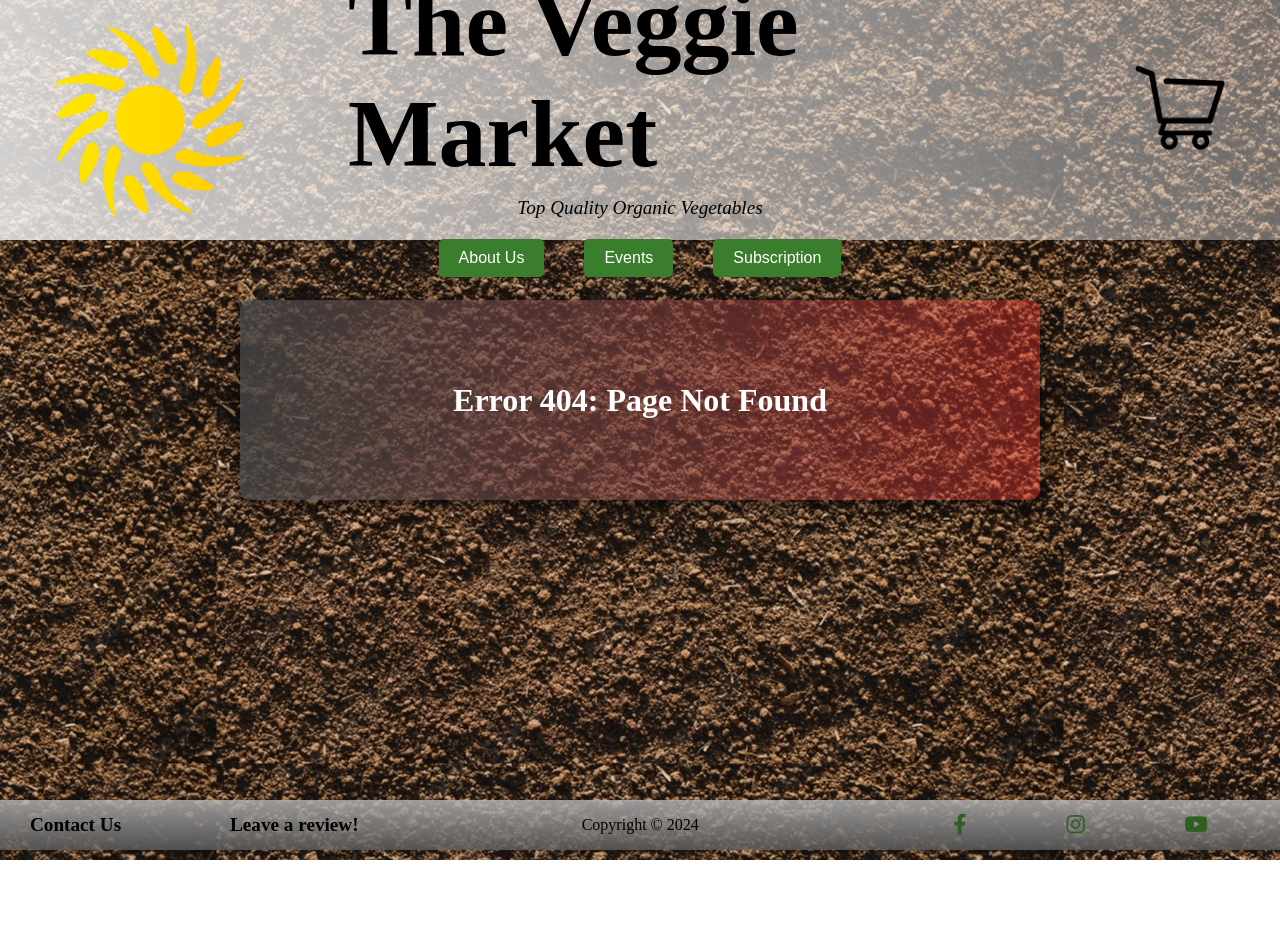
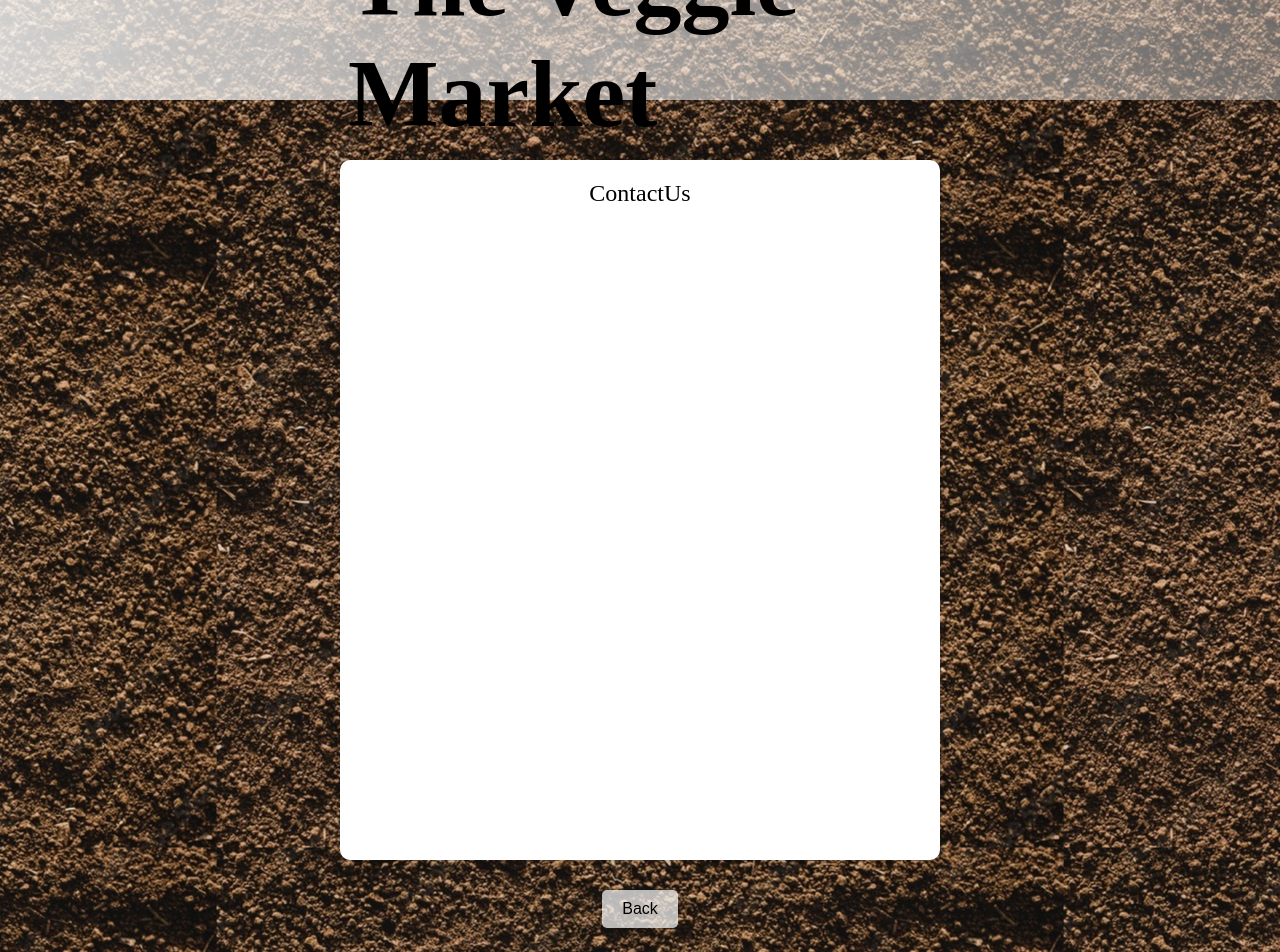
Before and after one commit to edugz/VeggieMarket-App, a React (Vite) app: page /contact-us in a window 1280 px wide. Before the commit this address had no page. Shown: the top 952 px of the page. Before the commit the page ends 860 px from the top, so only its background shows below. Built offline with nearby package versions, Linux system fonts and the light colour scheme; a web font is replaced by a local one.

Commit message:
Added and linked Contact and Review Page Comps

```diff
--- a/src/components/App/App.jsx
+++ b/src/components/App/App.jsx
@@ -14,6 +14,8 @@ import AboutUs from "../Pages/AboutUs/AboutUs";
 import ShoppingCart from "../Pages/ShoppingCart/ShoppingCart";
 import NotFound from "../Pages/NotFound/NotFound";
 import ScrollToTop from "../Pages/ScrollToTop.jsx";
+import LeaveReview from "../Pages/LeaveReview/LeaveReview.jsx";
+import ContactUs from "../Pages/ContactUs/ContactUs.jsx";
 
 /**************************************************************/
 
@@ -62,6 +64,8 @@ function App() {
               />
             }
           />
+          <Route path="contact-us" element={<ContactUs />} />
+          <Route path="/leave-a-review" element={<LeaveReview />} />
           <Route path="*" element={<NotFound />} />
         </Routes>
         <Footer />
--- a/src/components/Footer/Footer.css
+++ b/src/components/Footer/Footer.css
@@ -11,6 +11,15 @@
 .footer-container p {
   padding: 10px 30px;
   min-width: 200px;
+  color: black;
+}
+
+.footer-container .page-links:hover {
+  color: #313131;
+}
+
+.footer-container .page-links:active {
+  color: #636363;
 }
 
 .footer-container .contact-review {
--- a/src/components/Footer/Footer.jsx
+++ b/src/components/Footer/Footer.jsx
@@ -1,4 +1,5 @@
 import React from "react";
+import { Link } from "react-router-dom";
 import "./Footer.css";
 
 function Footer() {
@@ -6,8 +7,12 @@ function Footer() {
   return (
     <div className="footer-container">
       <div className="contact-review">
-        <p>Contact Us </p>
-        <p>Leave a review!</p>
+        <Link to="/contact-us" style={{ textDecoration: "none" }}>
+          <p className="page-links"> Contact Us </p>
+        </Link>
+        <Link to="leave-a-review" style={{ textDecoration: "none" }}>
+          <p className="page-links">Leave a review!</p>
+        </Link>
       </div>
       <div>
         <p>Copyright © {currentYear}</p>
--- a/src/components/Header/Header.jsx
+++ b/src/components/Header/Header.jsx
@@ -48,9 +48,17 @@ function Header({ cartCount, handleSearchChange }) {
     }
   }, [searchInputValue]);
 
-  const headerClass = `header-container ${isShrunk ? "shrink" : ""} ${
-    location.pathname === "/about-us" ? "while-about" : ""
-  } ${location.pathname === "/shopping-cart" ? "while-about" : ""}`;
+  const locationPath = location.pathname;
+
+  const headerClass = `header-container ${isShrunk ? "shrink" : ""}
+  } ${
+    locationPath === "/about-us" ||
+    locationPath === "/shopping-cart" ||
+    locationPath === "/contact-us" ||
+    locationPath === "/leave-a-review"
+      ? "while-about"
+      : ""
+  }`;
 
   return (
     <div className={headerClass}>
@@ -70,7 +78,7 @@ function Header({ cartCount, handleSearchChange }) {
           <Link to="/about-us" style={{ textDecoration: "none" }}>
             <button>About Us</button>
           </Link>
-          <button>Events</button>
+          <button>Gallery</button>
           <button>Subscription</button>
         </div>
       </div>
--- /dev/null
+++ b/src/components/Pages/ContactUs/ContactUs.css
@@ -0,0 +1,47 @@
+.contact-us-main {
+  display: flex;
+  flex-direction: column;
+  justify-content: center;
+  align-items: center;
+  min-height: 100vh;
+  text-align: center;
+  font-size: 1.5rem;
+  padding: 160px 0 40px 0;
+}
+
+.contact-us {
+  background-color: white;
+  padding: 20px;
+  border-radius: 10px;
+  min-width: 600px;
+  min-height: 700px;
+  box-shadow: 0 2px 10px rgba(0, 0, 0, 0.1);
+  display: flex;
+  flex-direction: column;
+  justify-content: space-between;
+}
+
+.go-back-button {
+  margin: 30px 0px 0px;
+  padding: 10px 20px;
+  font-size: 1rem;
+  color: #000000;
+  background: linear-gradient(
+    to right,
+    rgba(255, 255, 255, 0.7),
+    rgba(255, 255, 255, 0.7)
+  );
+  border: none;
+  border-radius: 5px;
+  cursor: pointer;
+  transition: background-color 0.3s ease, transform 0.2s ease;
+}
+
+.go-back-button:hover {
+  background-color: #d4d4d4;
+}
+
+.go-back-button:active {
+  background-color: #b0b0b0;
+  transform: translateY(1px);
+}
--- /dev/null
+++ b/src/components/Pages/ContactUs/ContactUs.jsx
@@ -0,0 +1,16 @@
+import React from "react";
+import { Link } from "react-router-dom";
+import "./ContactUs.css";
+
+function ContactUs() {
+  return (
+    <div className="contact-us-main">
+      <div className="contact-us">ContactUs</div>
+      <Link to="/">
+        <button className="go-back-button">Back</button>
+      </Link>
+    </div>
+  );
+}
+
+export default ContactUs;
--- /dev/null
+++ b/src/components/Pages/LeaveReview/LeaveReview.css
@@ -0,0 +1,47 @@
+.leave-review-main {
+  display: flex;
+  flex-direction: column;
+  justify-content: center;
+  align-items: center;
+  min-height: 100vh;
+  text-align: center;
+  font-size: 1.5rem;
+  padding: 160px 0 40px 0;
+}
+
+.leave-review {
+  background-color: white;
+  padding: 20px;
+  border-radius: 10px;
+  min-width: 600px;
+  min-height: 700px;
+  box-shadow: 0 2px 10px rgba(0, 0, 0, 0.1);
+  display: flex;
+  flex-direction: column;
+  justify-content: space-between;
+}
+
+.go-back-button {
+  margin: 30px 0px 0px;
+  padding: 10px 20px;
+  font-size: 1rem;
+  color: #000000;
+  background: linear-gradient(
+    to right,
+    rgba(255, 255, 255, 0.7),
+    rgba(255, 255, 255, 0.7)
+  );
+  border: none;
+  border-radius: 5px;
+  cursor: pointer;
+  transition: background-color 0.3s ease, transform 0.2s ease;
+}
+
+.go-back-button:hover {
+  background-color: #d4d4d4;
+}
+
+.go-back-button:active {
+  background-color: #b0b0b0;
+  transform: translateY(1px);
+}
--- /dev/null
+++ b/src/components/Pages/LeaveReview/LeaveReview.jsx
@@ -0,0 +1,16 @@
+import React from "react";
+import { Link } from "react-router-dom";
+import "./LeaveReview.css";
+
+function LeaveReview() {
+  return (
+    <div className="leave-review-main">
+      <div className="leave-review">LeaveReview</div>
+      <Link to="/">
+        <button className="go-back-button">Back</button>
+      </Link>
+    </div>
+  );
+}
+
+export default LeaveReview;
--- a/src/components/Pages/ShoppingCart/ShoppingCart.css
+++ b/src/components/Pages/ShoppingCart/ShoppingCart.css
@@ -126,3 +126,28 @@ button:active {
   background-color: #d0d0d0;
   transform: scale(0.95);
 }
+
+.go-back-button {
+  margin: 30px 0px 0px;
+  padding: 10px 20px;
+  font-size: 1rem;
+  color: #000000;
+  background: linear-gradient(
+    to right,
+    rgba(255, 255, 255, 0.7),
+    rgba(255, 255, 255, 0.7)
+  );
+  border: none;
+  border-radius: 5px;
+  cursor: pointer;
+  transition: background-color 0.3s ease, transform 0.2s ease;
+}
+
+.go-back-button:hover {
+  background-color: #d4d4d4;
+}
+
+.go-back-button:active {
+  background-color: #b0b0b0;
+  transform: translateY(1px);
+}
--- a/src/components/Pages/ShoppingCart/ShoppingCart.jsx
+++ b/src/components/Pages/ShoppingCart/ShoppingCart.jsx
@@ -1,4 +1,5 @@
 import React from "react";
+import { Link } from "react-router-dom";
 import "./ShoppingCart.css";
 
 function ShoppingCart({ cart, handleAddToCart, handleSubtractFromCart }) {
@@ -63,6 +64,9 @@ function ShoppingCart({ cart, handleAddToCart, handleSubtractFromCart }) {
           <button>Submit Order</button>
         </div>
       </div>
+      <Link to="/">
+        <button className="go-back-button">Back</button>
+      </Link>
     </div>
   );
 }
```
